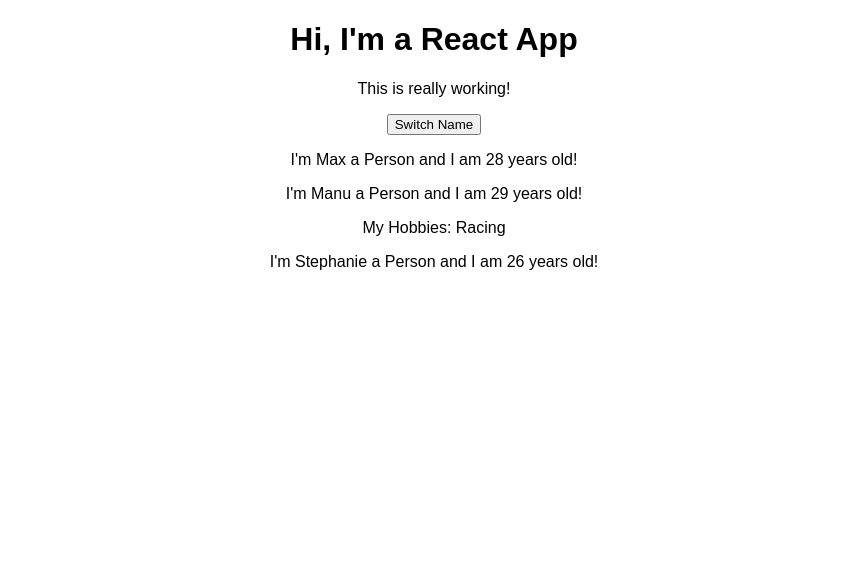
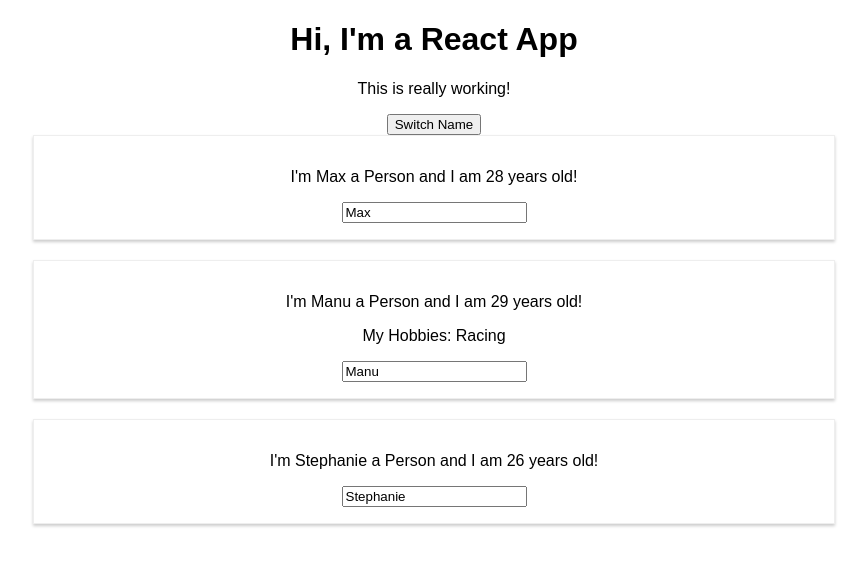
Before and after one commit to ke4tri/react-complete-guide, a React (Create React App) app: page / in a window 1280 px wide. Shown: the top 566 px of the page, without its empty margins (206-1073 px from the left). Built offline with nearby package versions, Linux system fonts and the light colour scheme.

Commit message:
added card styling to persons

```diff
--- a/src/App.js
+++ b/src/App.js
@@ -42,6 +42,10 @@
         <button onClick={() => this.switchNameHandler("Maximilian!!")}>
           Switch Name
         </button>
+        {/* ANOTHER OPTION BELOW FOR THE BUTTON SWITCH AND IS PREFERED*/}
+        {/* <button onClick={this.switchNameHandler.bind(this, 'Maximilian')}>
+          Switch Name
+        </button> */}
         <Person
           name={this.state.persons[0].name}
           age={this.state.persons[0].age}
--- a/src/Person/Person.css
+++ b/src/Person/Person.css
@@ -0,0 +1,9 @@
+.Person {
+  width: 60%;
+  margin: auto;
+  margin-bottom: 20px;
+  border: 1px solid #eee;
+  box-shadow: 0 2px 3px #ccc;
+  padding: 16px;
+  text-align: center;
+}
--- a/src/Person/Person.js
+++ b/src/Person/Person.js
@@ -1,15 +1,17 @@
 import React from "react";
+import "./Person.css";
 
 //ES6 Functional Component
 const person = props => {
   // TO MANAGE STATE IN FUNCTIONAL COMPONENTS YOU WILL HAVE TO USE HOOKS
   return (
-    <div>
+    <div className="Person">
       <p onClick={props.click}>
         I'm {props.name} a Person and I am {props.age} years old!
       </p>
       <p>{props.children}</p>
       {/* <p>I'm {props.name} a Person and I am {Math.floor(Math.random() * 30)} years old!</p> */}
+      <input type="text" onChange={props.changed} value={props.name} />
     </div>
   );
 };
```
